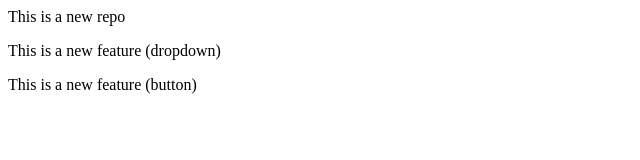
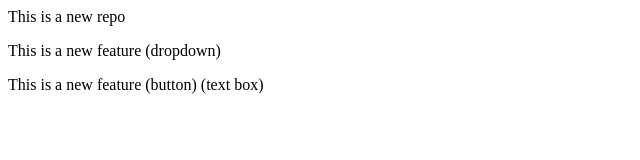
Before and after one commit to Ayush-Inventory/localrepo, a plain HTML site: page index.html in a window 1280 px wide. Shown: the full height of the page, 0-640 px from the left. Drawn offline with Linux system fonts and the light colour scheme.

```diff
--- a/index.html
+++ b/index.html
@@ -1,3 +1,3 @@
 <p>This is a new repo</p>
 <p>This is a new feature (dropdown)</p>
-<p>This is a new feature (button) </p>
+<p>This is a new feature (button) (text box)</p>
```
